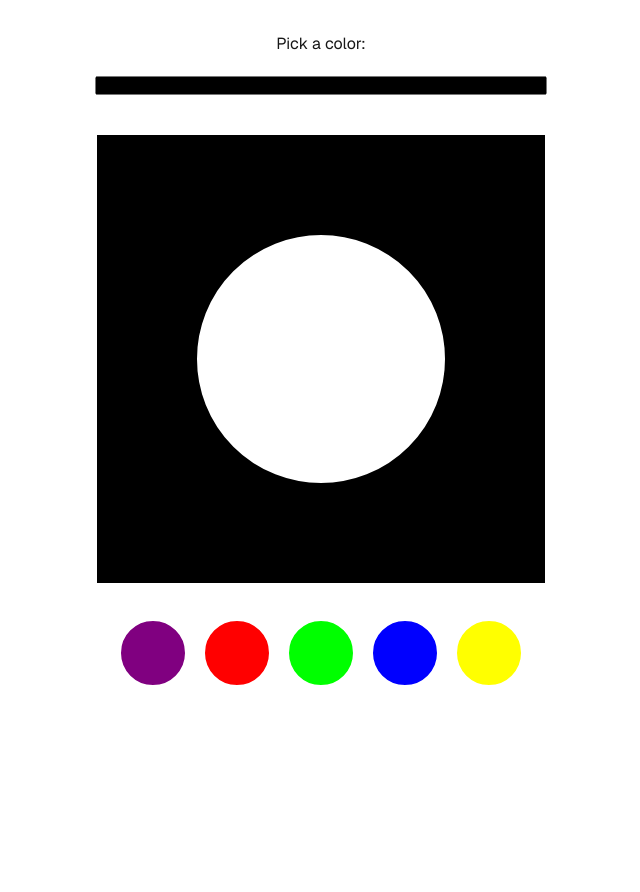
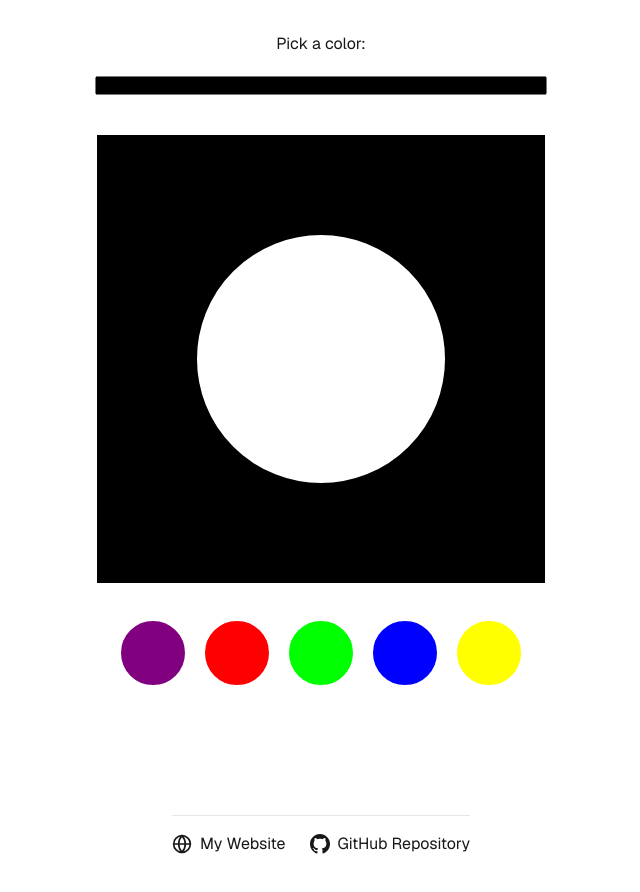
Before and after one commit to Verdenroz/playtoon-demo, a Next.js app: page / in a window 1280 px wide. Shown: the top 892 px of the page, without its empty margins (319-959 px from the left). Before the commit the page ends 815 px from the top, so only its background shows below. Built offline with nearby package versions, Linux system fonts and the light colour scheme.

Commit message:
adds footer for website and github repo

```diff
--- a/src/app/page.tsx
+++ b/src/app/page.tsx
@@ -30,7 +30,48 @@
           Reset
         </button>
       </main>
-      <footer className="row-start-3 flex gap-[24px] flex-wrap items-center justify-center"></footer>
+      <footer className="row-start-3 mt-8 py-4 border-t border-gray-200 flex gap-6 flex-wrap items-center justify-center">
+        <a
+          href="https://harveytseng.com"
+          target="_blank"
+          rel="noopener noreferrer"
+          className="flex items-center gap-2 hover:text-blue-800 transition-colors"
+        >
+          <svg
+            xmlns="http://www.w3.org/2000/svg"
+            width="20"
+            height="20"
+            viewBox="0 0 24 24"
+            fill="none"
+            stroke="currentColor"
+            strokeWidth="2"
+            strokeLinecap="round"
+            strokeLinejoin="round"
+          >
+            <circle cx="12" cy="12" r="10"></circle>
+            <path d="M12 2a15.3 15.3 0 0 1 4 10 15.3 15.3 0 0 1-4 10 15.3 15.3 0 0 1-4-10 15.3 15.3 0 0 1 4-10z"></path>
+            <line x1="2" y1="12" x2="22" y2="12"></line>
+          </svg>
+          <span>My Website</span>
+        </a>
+        <a
+          href="https://github.com/Verdenroz/playtoon-demo"
+          target="_blank"
+          rel="noopener noreferrer"
+          className="flex items-center gap-2 hover:text-blue-800 transition-colors"
+        >
+          <svg
+            xmlns="http://www.w3.org/2000/svg"
+            width="20"
+            height="20"
+            viewBox="0 0 24 24"
+            fill="currentColor"
+          >
+            <path d="M12 0c-6.626 0-12 5.373-12 12 0 5.302 3.438 9.8 8.207 11.387.599.111.793-.261.793-.577v-2.234c-3.338.726-4.033-1.416-4.033-1.416-.546-1.387-1.333-1.756-1.333-1.756-1.089-.745.083-.729.083-.729 1.205.084 1.839 1.237 1.839 1.237 1.07 1.834 2.807 1.304 3.492.997.107-.775.418-1.305.762-1.604-2.665-.305-5.467-1.334-5.467-5.931 0-1.311.469-2.381 1.236-3.221-.124-.303-.535-1.524.117-3.176 0 0 1.008-.322 3.301 1.23.957-.266 1.983-.399 3.003-.404 1.02.005 2.047.138 3.006.404 2.291-1.552 3.297-1.23 3.297-1.23.653 1.653.242 2.874.118 3.176.77.84 1.235 1.911 1.235 3.221 0 4.609-2.807 5.624-5.479 5.921.43.372.823 1.102.823 2.222v3.293c0 .319.192.694.801.576 4.765-1.589 8.199-6.086 8.199-11.386 0-6.627-5.373-12-12-12z" />
+          </svg>
+          <span>GitHub Repository</span>
+        </a>
+      </footer>
     </div>
   );
 }
```
